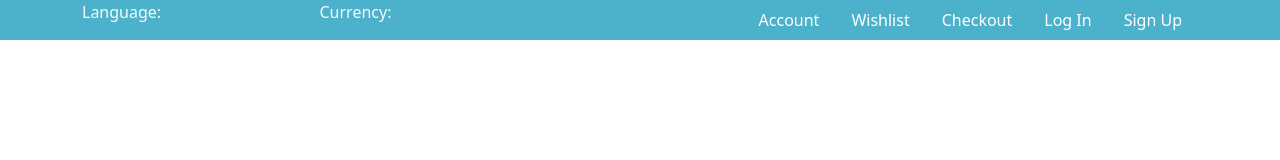
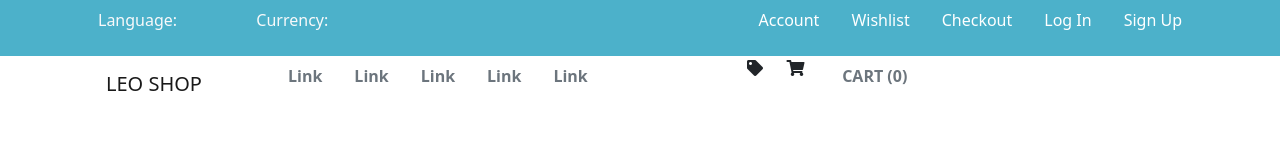
Before and after one commit to Sergiiko2/magazine, a website: page index.html in a window 1280 px wide. Drawn offline with nearby package versions, Linux system fonts and the light colour scheme.

Commit message:
Создал новый блок в котром появились линки и название магазина

```diff
--- a/index.html
+++ b/index.html
@@ -5,23 +5,24 @@
     <title>magazine</title>
     <link rel="stylesheet" href="./css/main.css">
     <link href="https://cdn.jsdelivr.net/npm/bootstrap@5.0.2/dist/css/bootstrap.min.css" rel="stylesheet" integrity="sha384-EVSTQN3/azprG1Anm3QDgpJLIm9Nao0Yz1ztcQTwFspd3yD65VohhpuuCOmLASjC" crossorigin="anonymous">
+    <link href="https://use.fontawesome.com/releases/v5.0.13/css/all.css" rel="stylesheet">
 </head>
 <body>
 
 <div class="header" id="header">
     <div class="container">
         <div class="row">
-            <div class="col-lg-5 col-sm-5">
+            <div class="col-lg-4 col-sm-4">
                 <div class="row">
-                    <div class="col-lg-6 col-sm-6">
-                        <p class="text-light">Language: </p>
+                    <div class="col-lg-5 col-sm-6">
+                        <p class="text-light text1">Language: </p>
                     </div>
-                    <div class="col-lg-6 col-sm-6">
-                        <p class="text-light">Currency: </p>
+                    <div class="col-lg-5 col-sm-6">
+                        <p class="text-light text1">Currency: </p>
                     </div>
                 </div>
             </div>
-            <div class="col-lg-7 col-sm-7">
+            <div class="col-lg-8 col-sm-8">
                 <ul class="nav justify-content-end">
                     <li class="nav-item">
                         <a class="nav-link text-white" href="#">Account</a>
@@ -44,7 +45,42 @@
     </div>
 </div>
 
+<div class="container">
+    <div class="row">
+        <div class="col-lg-2 col-sm-6">
+            <nav class="navbar navbar-light">
+                <div class="container-fluid">
+                    <a class="navbar-brand" href="#">
+                        LEO SHOP
+                    </a>
+                </div>
+            </nav>
+        </div>
+        <div class="col-lg-5 col-sm-12">
+            <nav class="nav">
+                <a class="nav-link text-secondary fw-bold" href="#">Link</a>
+                <a class="nav-link text-secondary fw-bold" href="#">Link</a>
+                <a class="nav-link text-secondary fw-bold" href="#">Link</a>
+                <a class="nav-link text-secondary fw-bold" href="#">Link</a>
+                <a class="nav-link text-secondary fw-bold" href="#">Link</a>
+            </nav>
+        </div>
+        <div class="col-lg-5 col-sm-6">
+            <div class="row">
+                <div class="col-lg-1">
+                    <i class="fas fa-tag"></i>
+                </div>
+                <div class="col-lg-1">
+                    <i class="fas fa-shopping-cart"></i>
+                </div>
+                <div class="col-lg-4">
+                    <a class="nav-link text-secondary fw-bold" href="#">CART (0)</a>
+                </div>
+            </div>
 
+        </div>
+    </div>
+</div>
 
 
 
--- a/scss/main.scss
+++ b/scss/main.scss
@@ -1,3 +1,6 @@
 #header {
   background: #4cb1ca;
 }
+.text1 {
+  padding: .5rem 1rem;
+}
```
Also changed, not shown: css/main.css, 1 other file.
